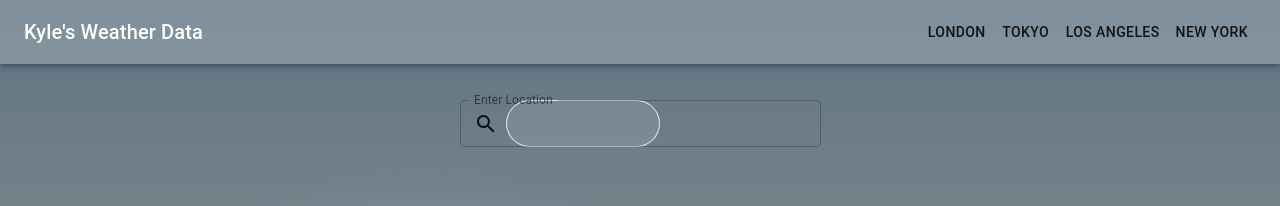
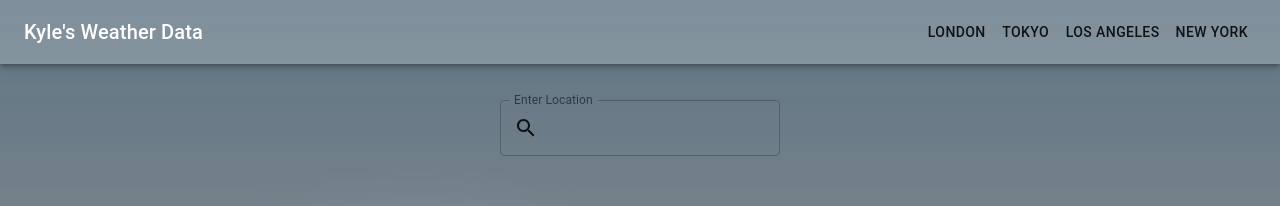
Before and after one commit to kylemiller13/weather_site, a React (Create React App) app: page / in a window 1280 px wide. Shown: the top 206 px of the page. Built offline with nearby package versions, Linux system fonts and the light colour scheme; no server answers.

Commit message:
delete extra css

```diff
--- a/src/index.css
+++ b/src/index.css
@@ -49,15 +49,6 @@ h1 {
   padding-top: 100px;
 }
 
-.app input {
-  padding: .7rem 1.5rem;
-  font-size: 1.2rem;
-  border-radius: 25px;
-  border: 1px solid rgba(255,255,255, 0.8);
-  background: rgba(255,255,255, 0.1);
-  color: #f8f8f8;
-  width: 30%;
-}
 
 ::placeholder {
   color: #f8f8f8;
@@ -97,23 +88,6 @@ h1 {
   font-weight: 700;
 }
 
-/* button {
-  color: #eee;
-  background-color: transparent;
-  border-radius: 25px;
-  font-size: 1rem;
-  padding: .7rem 1.5rem;
-} */
-
-/* .searchBTN{
-  padding: 1rem;
-  display: flex;
-  flex-direction: row;
-  align-items: center;
-  justify-content: space-evenly;
-  background-color: rgba(255,255,255, 0.2);
-} */
-
 img{
   width: 85px;
 }
```
